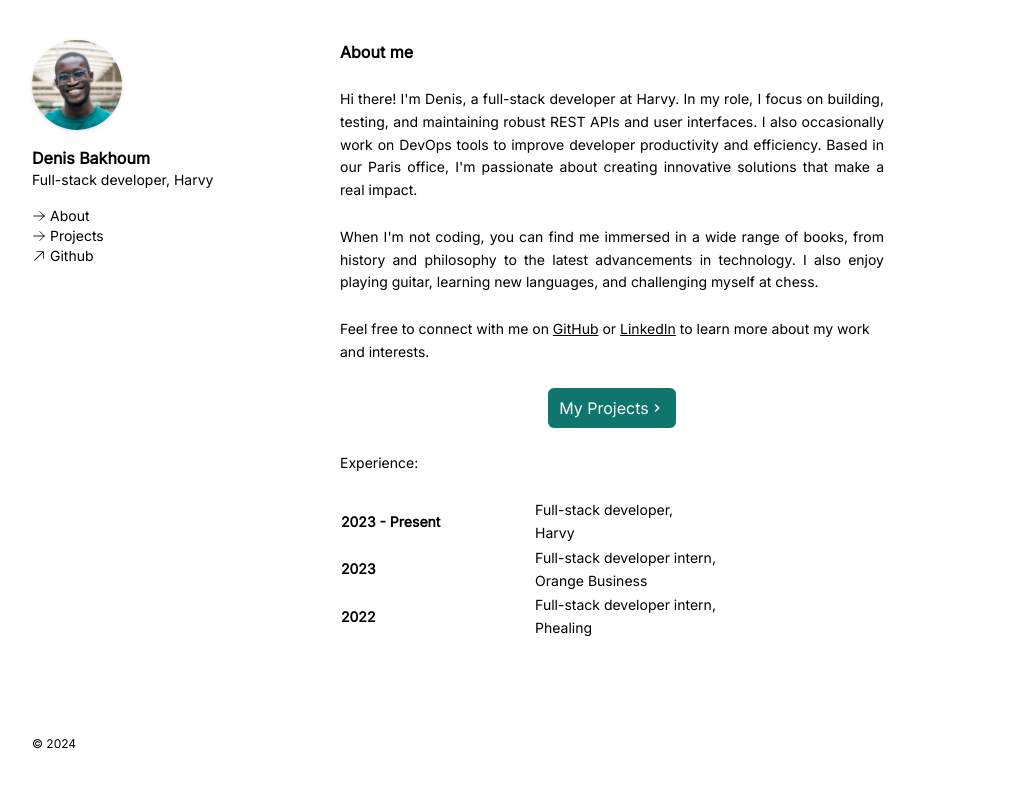
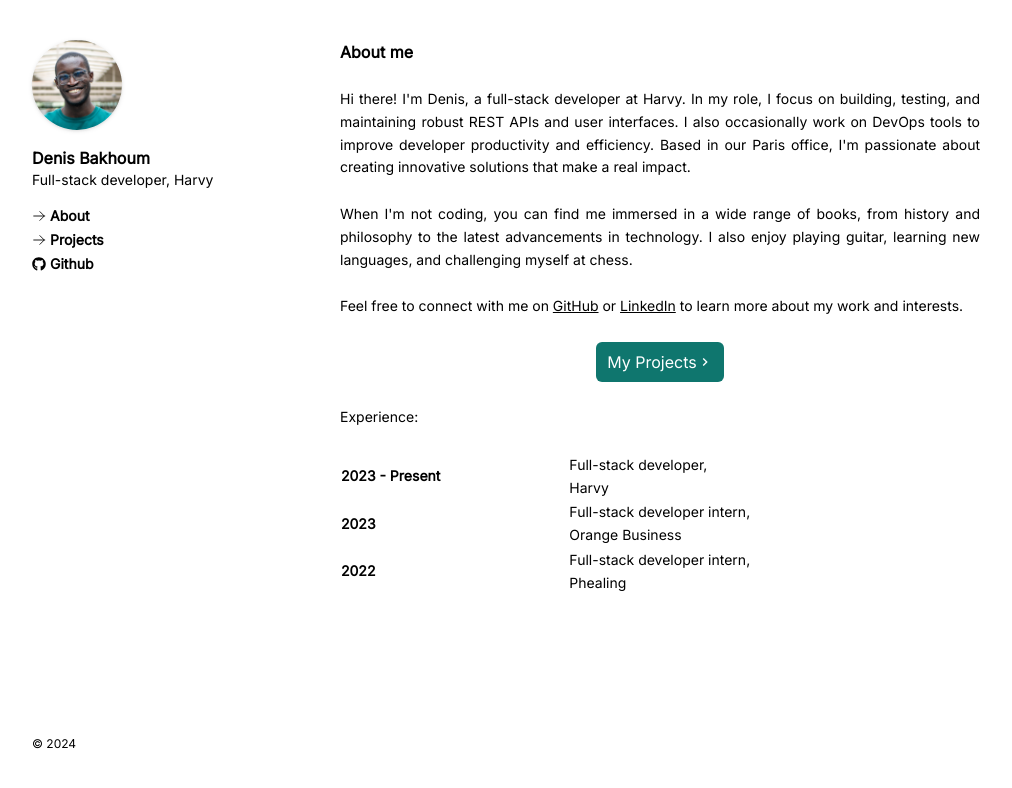
Before and after one commit to Dionysos5/portfolio, a Next.js app: page / in a window 1280 px wide. Shown: the top 788 px of the page, without its empty margins (0-1012 px from the left). Built offline with nearby package versions, Linux system fonts and the light colour scheme.

Commit message:
wrap up v1

```diff
--- a/app/about/page.tsx
+++ /dev/null
@@ -1,66 +0,0 @@
-import React from "react";
-import Image from "next/image";
-import ProfilePicture from "../components/profile.png";
-import Link from "next/link";
-
-export default function About() {
-  return (
-    <article className="flex flex-col gap-6 max-w-screen-sm pr-24">
-      <p className="leading-relaxed text-sm">
-        Hi there! I'm Denis, a full-stack developer at Harvy. In my role, I
-        focus on building, testing, and maintaining robust REST APIs and user
-        interfaces. I also occasionally work on DevOps tools to improve
-        developer productivity and efficiency. Based in our Paris office, I'm
-        passionate about creating innovative solutions that make a real impact.
-      </p>
-      <p className="leading-relaxed text-sm">
-        When I'm not coding, you can find me immersed in a wide range of books,
-        from history and philosophy to the latest advancements in technology. I
-        also enjoy playing guitar, learning new languages, and challenging
-        myself at chess.
-      </p>
-      <p className="leading-relaxed text-sm">
-        Feel free to connect with me on{" "}
-        <Link
-          href="https://github.com/your-github-username"
-          className="underline"
-        >
-          GitHub
-        </Link>{" "}
-        or{" "}
-        <Link
-          href="https://www.linkedin.com/in/your-linkedin-username"
-          className="underline"
-        >
-          LinkedIn
-        </Link>{" "}
-        to learn more about my work and interests.
-      </p>
-      <p className="leading-relaxed text-sm">Experience:</p>
-      <table className="leading-relaxed text-sm">
-        <tbody>
-          <tr>
-            <td>2023 - Present</td>
-            <td>
-              Full-stack developer <br /> Harvy
-            </td>
-          </tr>
-          <tr>
-            <td>2023</td>
-            <td>
-              Full-stack developer intern
-              <br /> Orange Business
-            </td>
-          </tr>
-          <tr>
-            <td>2022</td>
-            <td>
-              Full-stack developer intern
-              <br /> Phealing
-            </td>
-          </tr>
-        </tbody>
-      </table>
-    </article>
-  );
-}
--- a/app/components/Navbar.tsx
+++ b/app/components/Navbar.tsx
@@ -2,27 +2,34 @@ import Image from "next/image";
 import Link from "next/link";
 import React from "react";
 import { HiOutlineArrowRight } from "react-icons/hi2";
-import { HiArrowUpRight } from "react-icons/hi2";
-import ProfilePicture from "./profile.png";
+import { FaGithub } from "react-icons/fa";
+
 export default function Navbar() {
   return (
-    <nav className="fixed top-0 left-0 flex flex-col m-0 px-8 py-10 w-80 h-screen">
+    <div>
+      <nav className="w-full flex flex-col md:hidden p-2 bg-white/70 backdrop-blur-md rounded-3xl border border-gray-light">
+        <div className="flex justify-between px-4">
           <Link href={"/"}>
             <Image
-          src={ProfilePicture}
+              src={"/images/profile.png"}
               alt="Profile picture"
-          width={90}
+              width={50}
+              height={50}
               className="rounded-full drop-shadow border-grey-200"
             />
-      </Link>
-      <h3 className="pt-4 text-base font-semibold">Denis Bakhoum</h3>
-      <p className="text-sm">Full-stack developer, Harvy</p>
-      <div className="flex flex-col mt-4">
-        <Link href={"/"} className="flex items-center text-sm">
+          </Link>{" "}
+          <div className="flex gap-3 pr-4 ">
+            <Link
+              href={"/"}
+              className="flex items-center text-sm font-semibold"
+            >
               <HiOutlineArrowRight className="mr-1" />
               About
             </Link>
-        <Link href={"/projects"} className="flex items-center text-sm">
+            <Link
+              href={"/projects"}
+              className="flex items-center text-sm font-semibold"
+            >
               <HiOutlineArrowRight className="mr-1" />
               Projects
             </Link>
@@ -32,12 +39,49 @@ export default function Navbar() {
             {/* </Link> */}
             <Link
               href={"https://github.com/dionysos5"}
-          className="flex items-center text-sm"
+              className="flex items-center text-sm font-semibold"
             >
-          <HiArrowUpRight className="mr-1" />
+              <FaGithub className="mr-1" />
               Github
             </Link>
-        {/* https://github.com/dionysos5 */}
+          </div>
+        </div>
+      </nav>
+      <nav className="fixed top-0 left-0 flex flex-col m-0 px-8 py-10 w-80 h-screen hidden md:flex md:min-h-[500px]">
+        <Link href={"/"}>
+          <Image
+            src={"/images/profile.png"}
+            alt="Profile picture"
+            width={90}
+            height={90}
+            className="rounded-full drop-shadow border-grey-200"
+          />
+        </Link>
+        <h3 className="pt-4 text-base font-semibold">Denis Bakhoum</h3>
+        <p className="text-sm">Full-stack developer, Harvy</p>
+        <div className="flex flex-col mt-4 gap-1">
+          <Link href={"/"} className="flex items-center text-sm font-semibold">
+            <HiOutlineArrowRight className="mr-1" />
+            About
+          </Link>
+          <Link
+            href={"/projects"}
+            className="flex items-center text-sm font-semibold"
+          >
+            <HiOutlineArrowRight className="mr-1" />
+            Projects
+          </Link>
+          {/* <Link href={"/uses"} className="flex items-center text-sm"> */}
+          {/*   <HiOutlineArrowRight className="mr-1" /> */}
+          {/*   Uses */}
+          {/* </Link> */}
+          <Link
+            href={"https://github.com/dionysos5"}
+            className="flex items-center text-sm font-semibold"
+          >
+            <FaGithub className="mr-1" />
+            Github
+          </Link>
           {/* <Link href={"#"} className="flex items-center text-sm"> */}
           {/*   {" "} */}
           {/*   <HiArrowUpRight className="mr-1" /> */}
@@ -46,5 +90,6 @@ export default function Navbar() {
         </div>
         <div className="absolute bottom-12">© 2024</div>
       </nav>
+    </div>
   );
 }
--- a/app/components/ProjectCard.tsx
+++ b/app/components/ProjectCard.tsx
@@ -1,22 +1,20 @@
-import Image, { StaticImageData } from "next/image";
+import Image from "next/image";
 import Link from "next/link";
-import React from "react";
-import { HiOutlineArrowRight } from "react-icons/hi2";
-import { HiArrowUpRight } from "react-icons/hi2";
 export default function ProjectCard({
-  image,
   title,
+  projectName,
 }: {
-  image: StaticImageData;
   title: string;
+  projectName: string;
 }) {
   return (
     <div>
       <Link href={`/projects/${"weather"}`}>
         <Image
-          src={image}
-          alt="Profile picture"
+          src={`/images/${projectName}.png`}
+          alt={title}
           width={256}
+          height={256}
           className="rounded-md"
         />
       </Link>
--- a/app/page.tsx
+++ b/app/page.tsx
@@ -1,11 +1,10 @@
-import Image from "next/image";
 import Link from "next/link";
 import { MdOutlineKeyboardArrowRight } from "react-icons/md";
 
 export default function Home() {
   return (
     <div>
-      <article className="flex flex-col gap-6 max-w-screen-sm pr-24">
+      <article className="flex flex-col gap-6 max-w-screen-sm ">
         <h3 className="text-base font-semibold ">About me</h3>
         <p className="leading-relaxed text-sm text-justify">
           Hi there! I'm Denis, a full-stack developer at Harvy. In my role, I
--- a/app/projects/[projectName]/page.tsx
+++ b/app/projects/[projectName]/page.tsx
@@ -1,22 +1,30 @@
 import React from "react";
 import Image from "next/image";
-import Weather from "../../components/weather.png";
 import Link from "next/link";
 import { FaArrowUpRightFromSquare } from "react-icons/fa6";
+import { PROJECTS } from "../projects";
+
+export async function generateStaticParams() {
+  return PROJECTS.map((post) => ({
+    projectName: post.name,
+  }));
+}
 const ProjectDetails = ({ params }: { params: { projectName: string } }) => {
-  //TODO: Create a json file with description, demo, source link and stack information
-  // load it based on projectName found in params
   const { projectName } = params;
+  const project = PROJECTS.find((project) => project.name === projectName);
 
-  const description =
-    "A Python-based command line weather application showcasing API integration skills. Utilizes the OpenWeatherMap API to provide real-time weather data for user-specified locations.";
-  const sourceLink = "https://github.com/Dionysos5/weather-app";
-  const stack = "Python 3";
+  if (!project) {
+    return (
+      <article className="flex flex-col gap-6 max-w-screen-sm pr-24">
+        <p className="text-justify">Project not found</p>
+      </article>
+    );
+  }
 
   return (
     <article className="flex flex-col gap-6 max-w-screen-sm pr-24">
-      <h1 className="capitalize font-semibold text-lg">{projectName}</h1>
-      <p className="text-justify">{description}</p>
+      <h1 className="capitalize font-semibold text-lg">{project.name}</h1>
+      <p className="text-justify">{project.description}</p>
 
       <div className="flex gap-2">
         <p className="bg-green-100  text-green-700 uppercase px-1 py-[0.5] font-semibold">
@@ -31,19 +39,22 @@ const ProjectDetails = ({ params }: { params: { projectName: string } }) => {
         <p className="bg-green-100  text-green-700 uppercase px-1 py-[0.5] font-semibold">
           Stack
         </p>
-        <span className="flex gap-1 items-center ">{stack}</span>
+        <span className="flex gap-1 items-center ">{project.stack}</span>
       </div>
       <div className="flex gap-2">
         <p className="bg-green-100  text-green-700 uppercase px-1 py-[0.5] font-semibold">
           Source
         </p>
-        <Link href={sourceLink} className="flex gap-1 items-center underline">
-          {sourceLink}
+        <Link
+          href={project.source}
+          className="flex gap-1 items-center underline"
+        >
+          {project.source}
           <FaArrowUpRightFromSquare className="text-xs mr-1" />
         </Link>
       </div>
       <Image
-        src={Weather}
+        src={`/images/${project.name}.png`}
         alt="Profile picture"
         width={512}
         height={320}
--- a/app/projects/page.tsx
+++ b/app/projects/page.tsx
@@ -1,14 +1,13 @@
 import React from "react";
 import ProjectCard from "../components/ProjectCard";
 
-import Weather from "../components/weather.png";
 export default function Projects() {
   return (
     <article className="flex flex-col gap-6 max-w-screen-sm pr-24">
       <h2 className="text-base font-semibold">Projects</h2>
 
       <div className=" grid grid-cols-2 gap-4">
-        <ProjectCard image={Weather} title={"CLI Weather"} />
+        <ProjectCard projectName="weather" title={"CLI Weather"} />
       </div>
     </article>
   );
--- /dev/null
+++ b/app/projects/projects.tsx
@@ -0,0 +1,9 @@
+export const PROJECTS = [
+  {
+    name: "weather",
+    description:
+      "A Python-based command line weather application showcasing API integration skills. Utilizes the OpenWeatherMap API to provide real-time weather data for user-specified locations.",
+    source: "https://github.com/Dionysos5/weather-app",
+    stack: "Python 3",
+  },
+];
--- a/next.config.mjs
+++ b/next.config.mjs
@@ -1,4 +1,6 @@
 /** @type {import('next').NextConfig} */
-const nextConfig = {};
+const nextConfig = {
+  output: "export",
+};
 
 export default nextConfig;
```
Also changed, not shown: public/images/profile.png (renamed from app/components/profile.png), public/images/weather.png (renamed from app/components/weather.png). Lines whose indentation alone changed are shown as unchanged.
